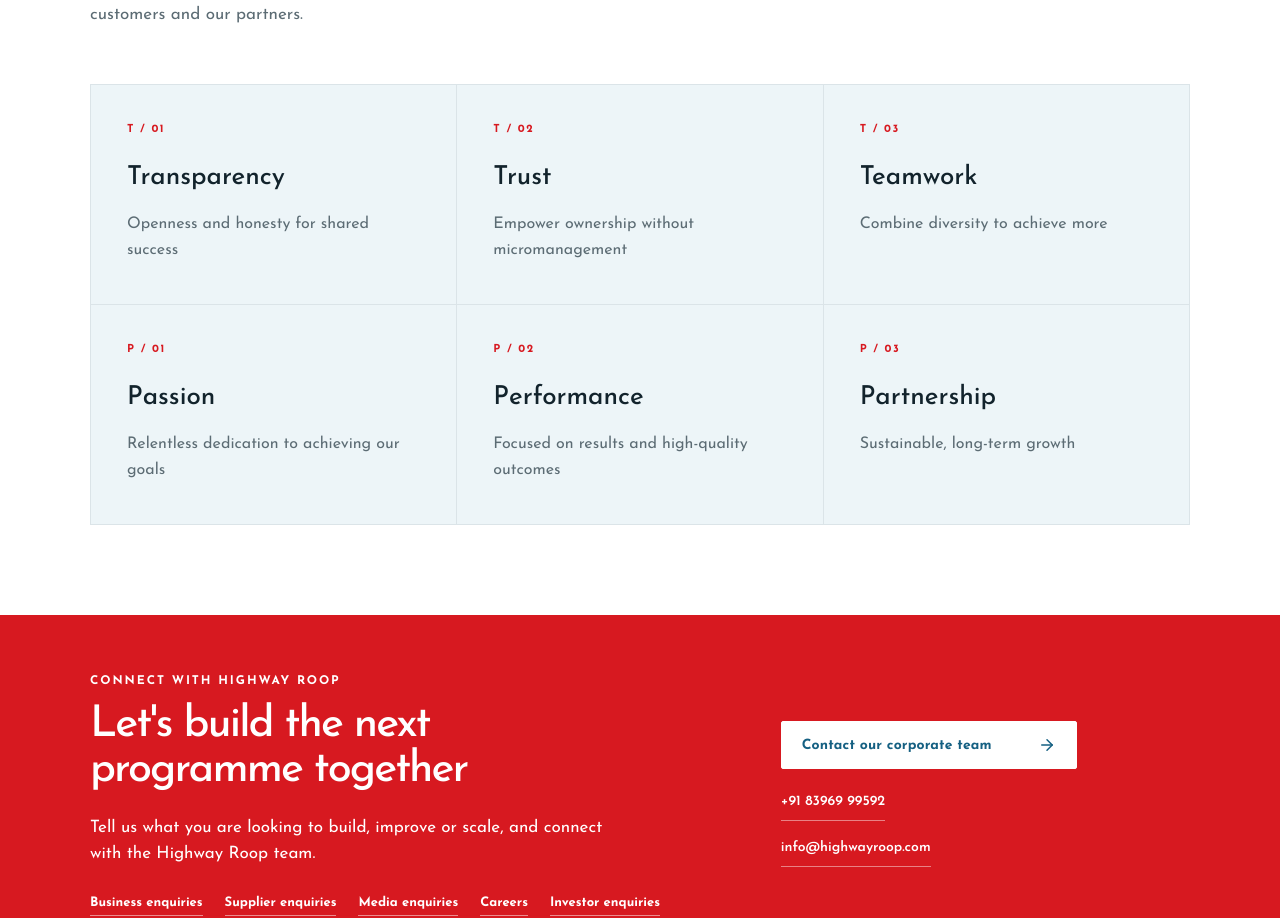
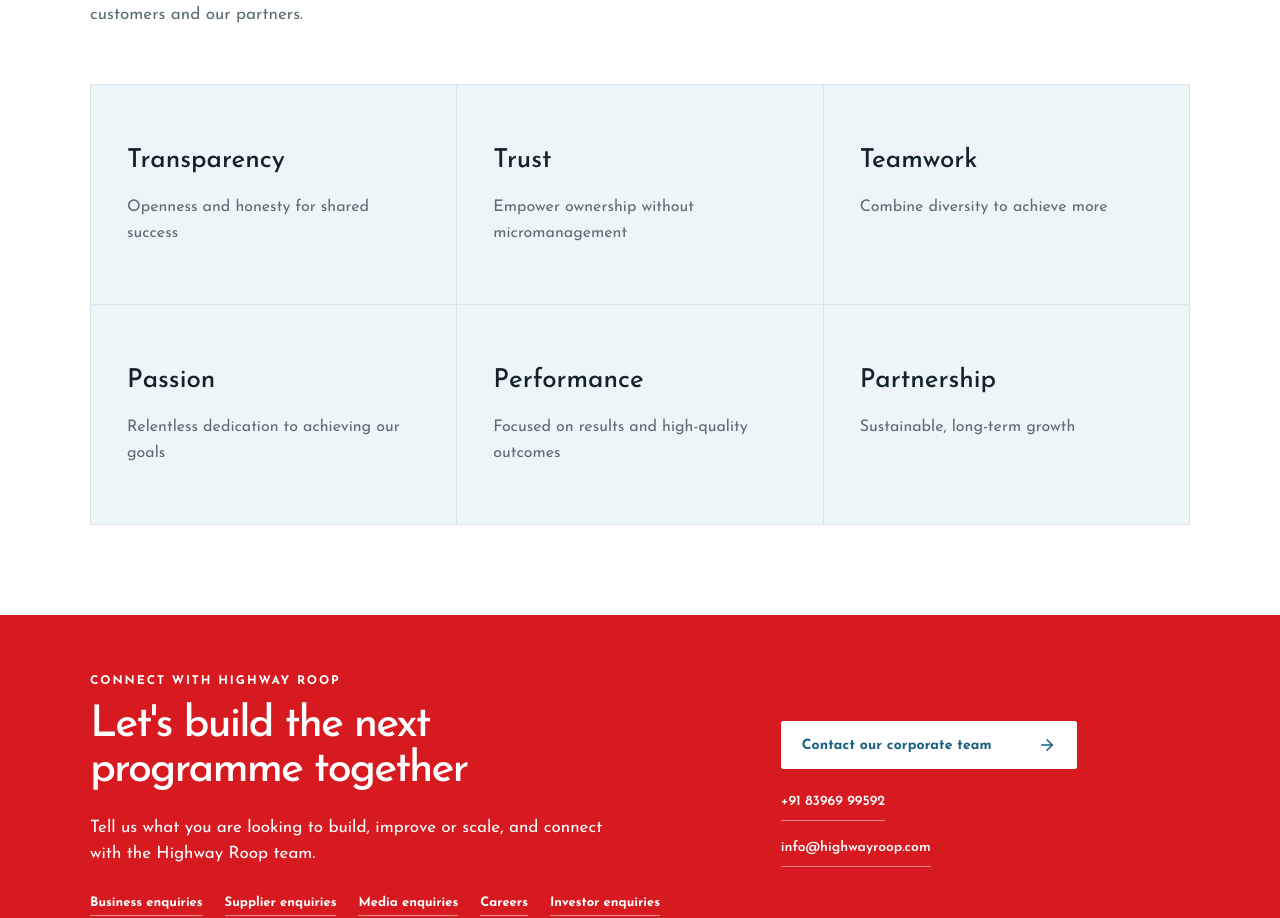
Before and after one commit to Akash-abacusdesk/highwayroop, a Next.js app: page /about/vision-mission in a window 1280 px wide. Shown: the part 2220-3138 px from the top of the page. Built offline with nearby package versions, Linux system fonts and the light colour scheme.

Commit message:
Vision & Mission: drop value tags; Reports & Policies: no reports available notice

```diff
--- a/app/about/vision-mission/page.tsx
+++ b/app/about/vision-mission/page.tsx
@@ -12,12 +12,12 @@
 const PILLARS = ['Torque', 'Safety', 'Reliability']
 
 const VALUES = [
-  { tag: 'T / 01', title: 'Transparency', text: 'Openness and honesty for shared success' },
-  { tag: 'T / 02', title: 'Trust', text: 'Empower ownership without micromanagement' },
-  { tag: 'T / 03', title: 'Teamwork', text: 'Combine diversity to achieve more' },
-  { tag: 'P / 01', title: 'Passion', text: 'Relentless dedication to achieving our goals' },
-  { tag: 'P / 02', title: 'Performance', text: 'Focused on results and high-quality outcomes' },
-  { tag: 'P / 03', title: 'Partnership', text: 'Sustainable, long-term growth' },
+  { title: 'Transparency', text: 'Openness and honesty for shared success' },
+  { title: 'Trust', text: 'Empower ownership without micromanagement' },
+  { title: 'Teamwork', text: 'Combine diversity to achieve more' },
+  { title: 'Passion', text: 'Relentless dedication to achieving our goals' },
+  { title: 'Performance', text: 'Focused on results and high-quality outcomes' },
+  { title: 'Partnership', text: 'Sustainable, long-term growth' },
 ]
 
 export default function VisionMission() {
```
Also changed, not shown: app/sustainability/reports-policies/page.tsx (+8 -0 lines).
